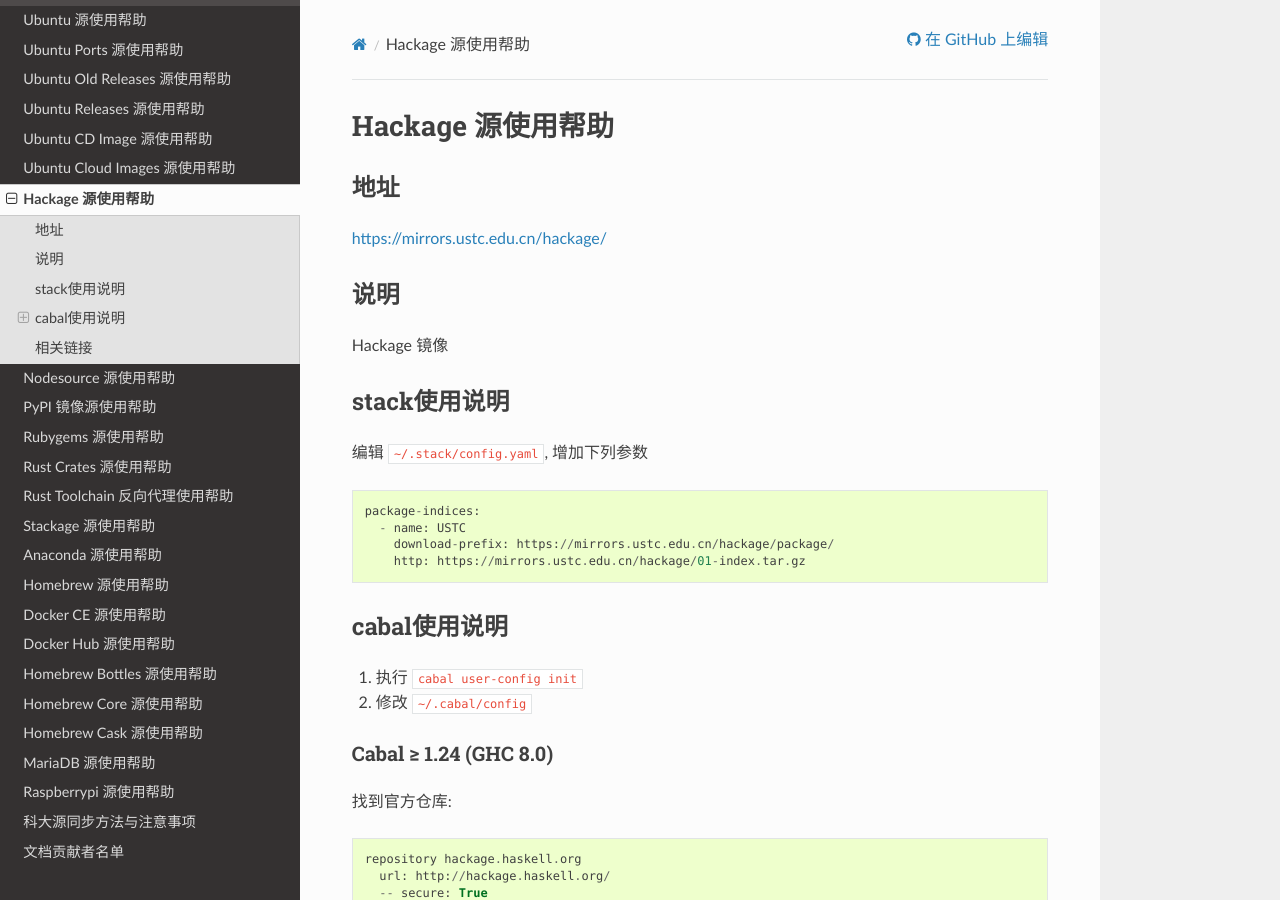
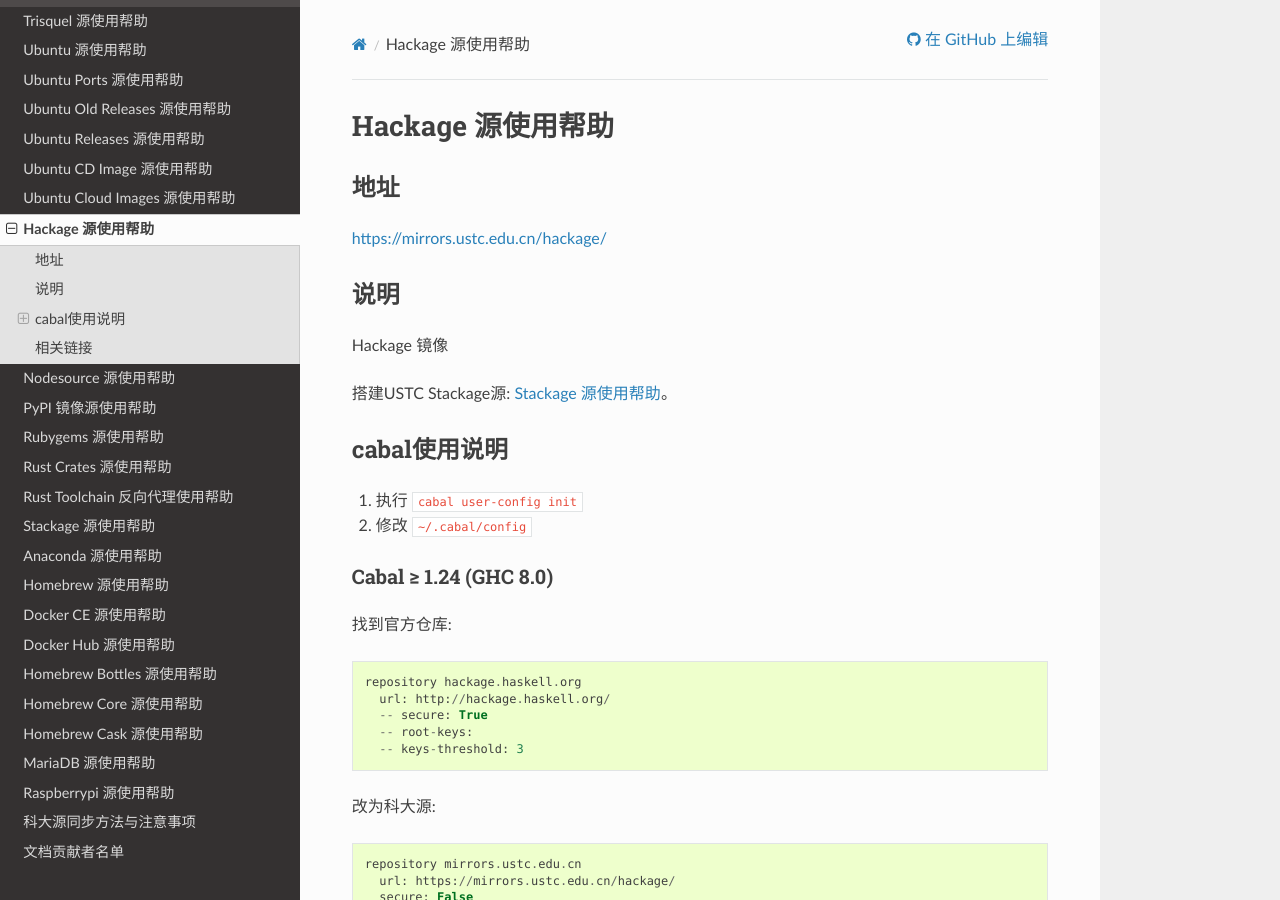
Before and after one commit to ustclug/mirrorhelp, a Sphinx documentation site: the page built from source/hackage.rst, in a window 1280 px wide and 900 px high. Built offline with Sphinx 7.4.7 and the Read the Docs theme 2.0.0, drawn with Linux system fonts in a browser that asks for light colours; pages that are not in the unit, such as notebooks, are missing from menus.

Commit message:
clarify references in manuals for stackage and hackage && fix stackage settings

```diff
--- a/source/hackage.rst
+++ b/source/hackage.rst
@@ -12,18 +12,7 @@
 
 Hackage 镜像
 
-stack使用说明
-=============
-
-编辑 ``~/.stack/config.yaml``, 增加下列参数
-
-::
-
-    package-indices:
-      - name: USTC
-        download-prefix: https://mirrors.ustc.edu.cn/hackage/package/
-        http: https://mirrors.ustc.edu.cn/hackage/01-index.tar.gz
-
+搭建USTC Stackage源: :doc:`stackage`。
 
 cabal使用说明
 =============
```
Also changed, not shown: source/stackage.rst (+10 -5 lines).
